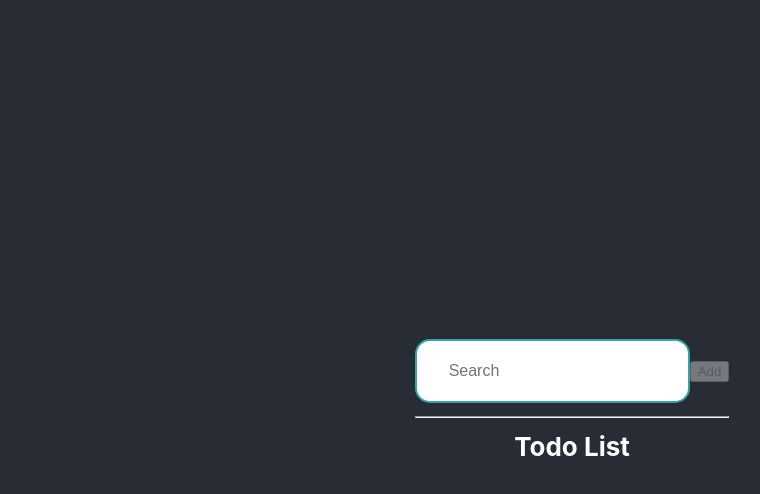
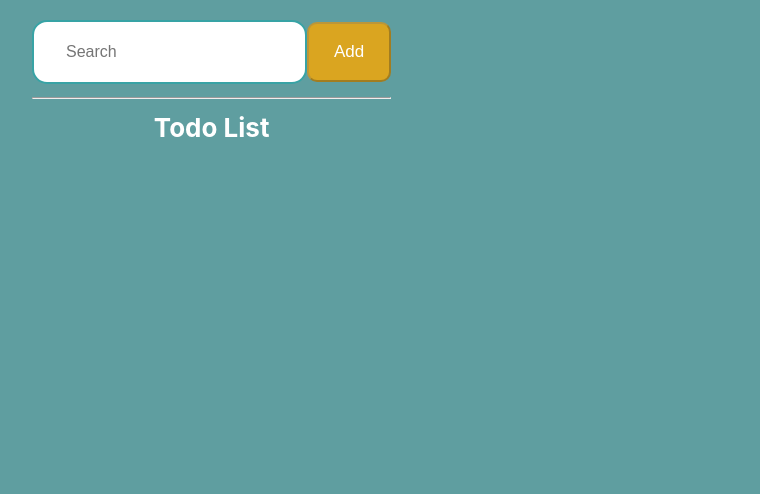
Before and after one commit to Codify-Js/react-project, a React (Create React App) app: page / in a window 1280 px wide. Shown: the top 494 px of the page, without its empty margins (68-828 px from the left). Built offline with nearby package versions, Linux system fonts and the light colour scheme.

Commit message:
change all todoList

```diff
--- a/src/App.css
+++ b/src/App.css
@@ -15,7 +15,7 @@
 }
 
 .App-header {
-  background-color: #282c34;
+  background-color:#5F9EA0;
   min-height: 100vh;
   display: flex;
   flex-direction: column;
@@ -37,3 +37,49 @@
     transform: rotate(360deg);
   }
 }
+.list-block{
+  border: 3px solid black;
+  padding: 10px 30px;
+  margin-top: 10px;
+  position: relative;
+}
+.btn{
+  padding: 18px 25px;
+  border-radius: 10px;
+  background: #DAA520;
+  color: #fff;
+  font-size: 17px;
+}
+.main-block{
+  position: absolute;
+  top: 20px;
+  left: 100px;
+}
+.list-number{
+  /* text-align: left; */
+  font-weight: 700;
+  color: black;
+  list-style: none;
+  position: absolute;
+  left: 30px;
+
+
+}
+.text-list{
+  text-align: center;
+  font-size: 24px;
+}
+.done-btn{
+  position: absolute;
+  top: -2px;
+  right: -100px;
+  padding: 15px 25px;
+  font-size: 17px;
+  border-radius: 10px;
+  border: 2px solid #DAA520;
+  background:#5F9EA0 ;
+  color: #fff;
+}
+.done-btn:hover{
+  background:#DAA520
+}
--- a/src/containers/FirstStateFullComponent/TodoContainer.jsx
+++ b/src/containers/FirstStateFullComponent/TodoContainer.jsx
@@ -33,17 +33,19 @@ export default class TodoContainer extends React.Component {
     const todoList = this.state.list;
 
     const itemElem = (item, index) => (
-      <div key={index}>
-        <span>{index + 1}{' '}</span>
-        <span>{item}</span>
+      <div key={index} className="list-block">
+        <span className="list-number">{index + 1}{'.'+'  '}</span>
+        <span className="text-list">{item}</span>
+        <button className="done-btn" onClick={this.handleDone}>Done</button>
       </div>
+
     )
 
     return (
-      <div>
+      <div className="main-block">
 
         <InputComponent value={this.state.inputValue} onChange={this.handleInputChange} />
-        <button disabled={!this.state.inputValue} onClick={this.handleAdd}>Add</button>
+        <button disabled={!this.state.inputValue} onClick={this.handleAdd} className="btn">Add</button>
         <hr/>
         <b>Todo List</b>
         {todoList.map((item, index) => itemElem(item, index))}
```
